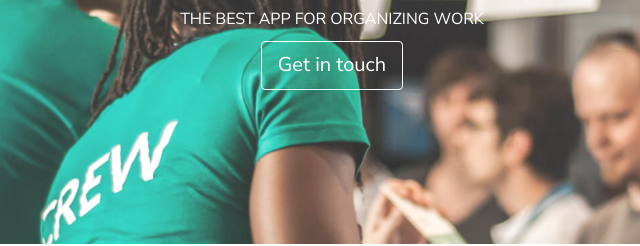
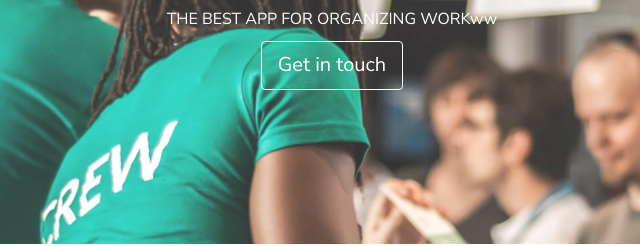
Before and after one commit to pascontreras/GoScheduleWebsite, a plain HTML site: page index.html in a window 1280 px wide. Shown: the part 278-524 px from the top of the page, 308-948 px from the left. Drawn offline with Linux system fonts and the light colour scheme; some packages are replaced by stand-ins of ours.

Commit message:
Update index.html

```diff
--- a/index.html
+++ b/index.html
@@ -62,7 +62,7 @@
         <div class="row">
             <div class="col-xs-12">
                 <h1>Go Schedule</h1>
-                <p class="">THE BEST APP FOR ORGANIZING WORK</p>
+                <p class="">THE BEST APP FOR ORGANIZING WORKww</p>
                 <a href="#contact-section-container" class="btn btn-primary btn-lg anchor-link" title="">Get in touch</a>
             </div>
         </div>
```
